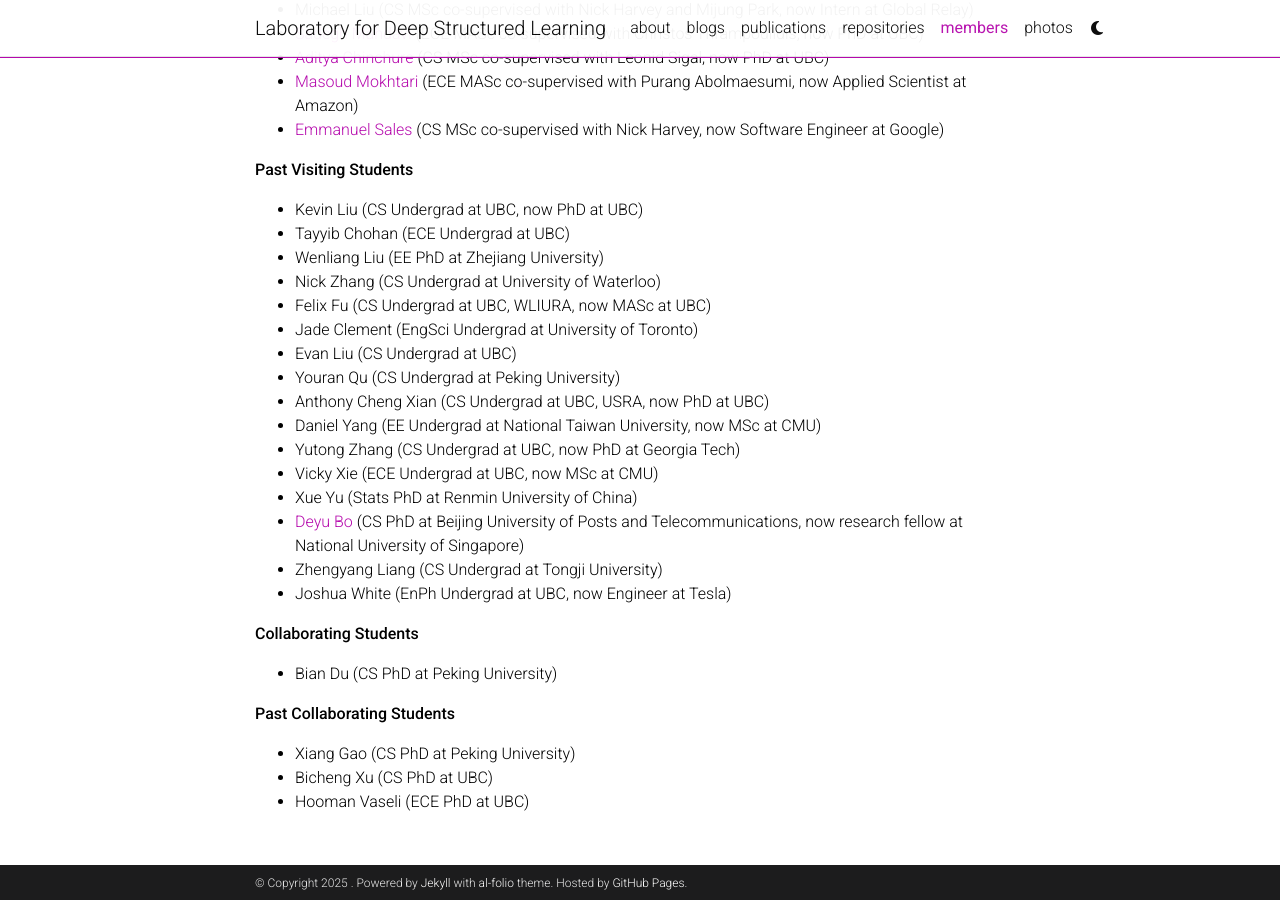
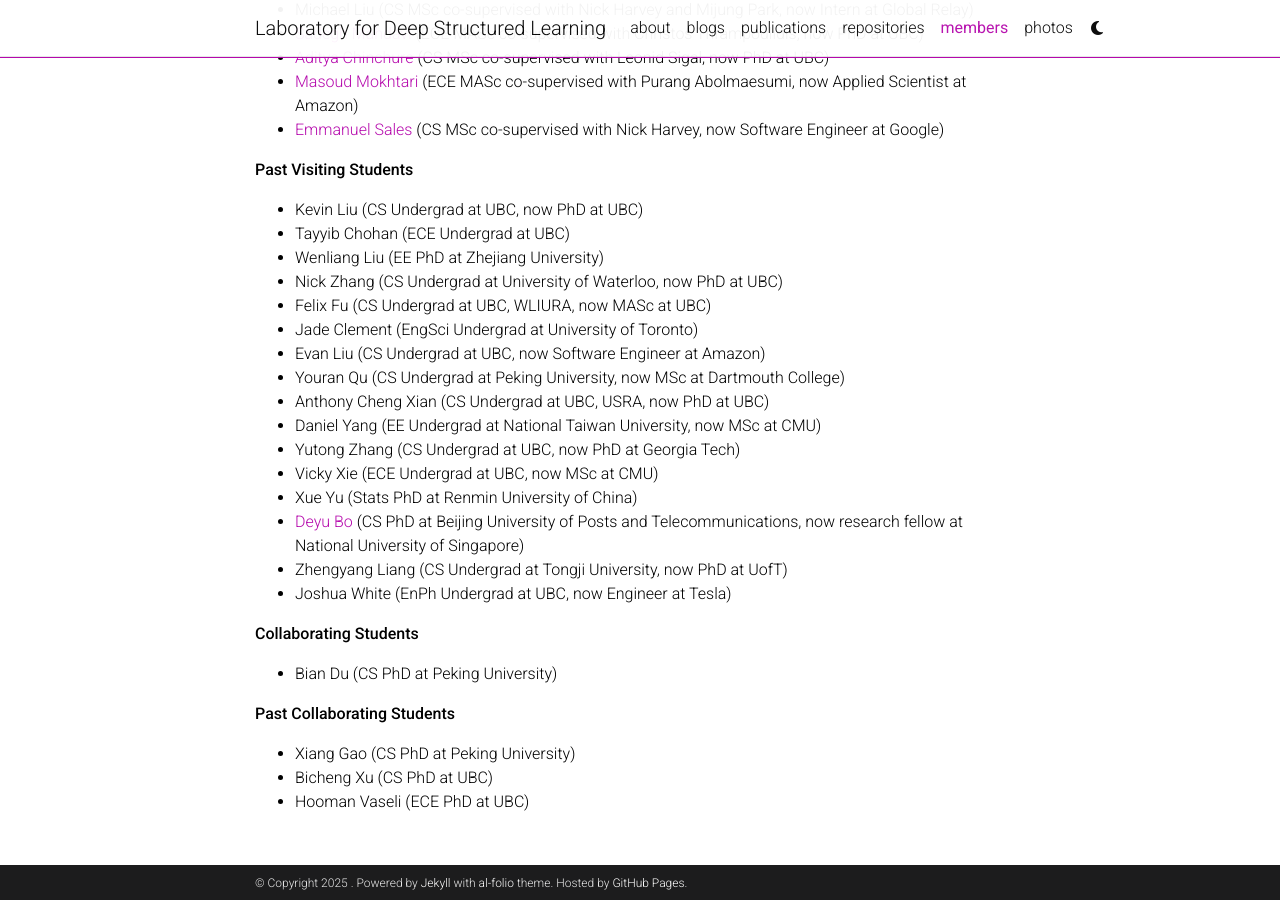
Before and after one commit to DSL-Lab/DSL-Lab.github.io, a Jekyll site: the page built from _pages/member.md, in a window 1280 px wide and 900 px high, scrolled down 963 px. Built offline with Jekyll 4.4.1, drawn with Linux system fonts in a browser that asks for light colours; comment, search, counter and statistics services are not loaded; a style sheet for code colours, icons or effects is not loaded.

Commit message:
update group members

```diff
--- a/_pages/member.md
+++ b/_pages/member.md
@@ -51,18 +51,18 @@ nav_order: 3
 - Kevin Liu (CS Undergrad at UBC, now PhD at UBC)
 - Tayyib Chohan (ECE Undergrad at UBC)
 - Wenliang Liu (EE PhD at Zhejiang University)
-- Nick Zhang (CS Undergrad at University of Waterloo)
+- Nick Zhang (CS Undergrad at University of Waterloo, now PhD at UBC)
 - Felix Fu (CS Undergrad at UBC, WLIURA, now MASc at UBC)
 - Jade Clement (EngSci Undergrad at University of Toronto)
-- Evan Liu (CS Undergrad at UBC)
-- Youran Qu (CS Undergrad at Peking University)
+- Evan Liu (CS Undergrad at UBC, now Software Engineer at Amazon)
+- Youran Qu (CS Undergrad at Peking University, now MSc at Dartmouth College)
 - Anthony Cheng Xian (CS Undergrad at UBC, USRA, now PhD at UBC)
 - Daniel Yang (EE Undergrad at National Taiwan University, now MSc at CMU)
 - Yutong Zhang (CS Undergrad at UBC, now PhD at Georgia Tech)
 - Vicky Xie (ECE Undergrad at UBC, now MSc at CMU)
 - Xue Yu (Stats PhD at Renmin University of China)
 - [Deyu Bo](https://bdy9527.github.io/) (CS PhD at Beijing University of Posts and Telecommunications, now research fellow at National University of Singapore)
-- Zhengyang Liang (CS Undergrad at Tongji University)
+- Zhengyang Liang (CS Undergrad at Tongji University, now PhD at UofT)
 - Joshua White (EnPh Undergrad at UBC, now Engineer at Tesla)
 
 
```
